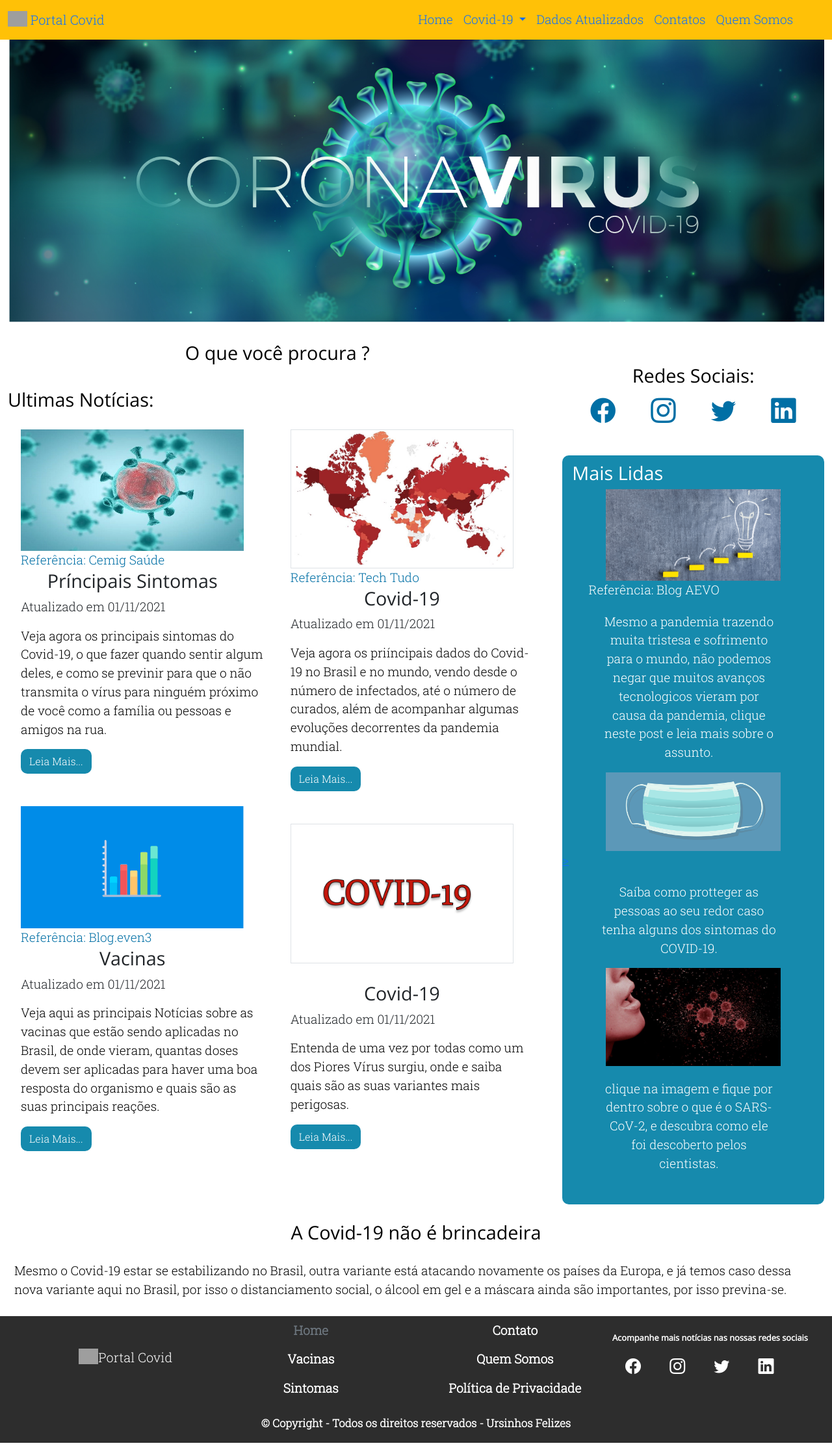
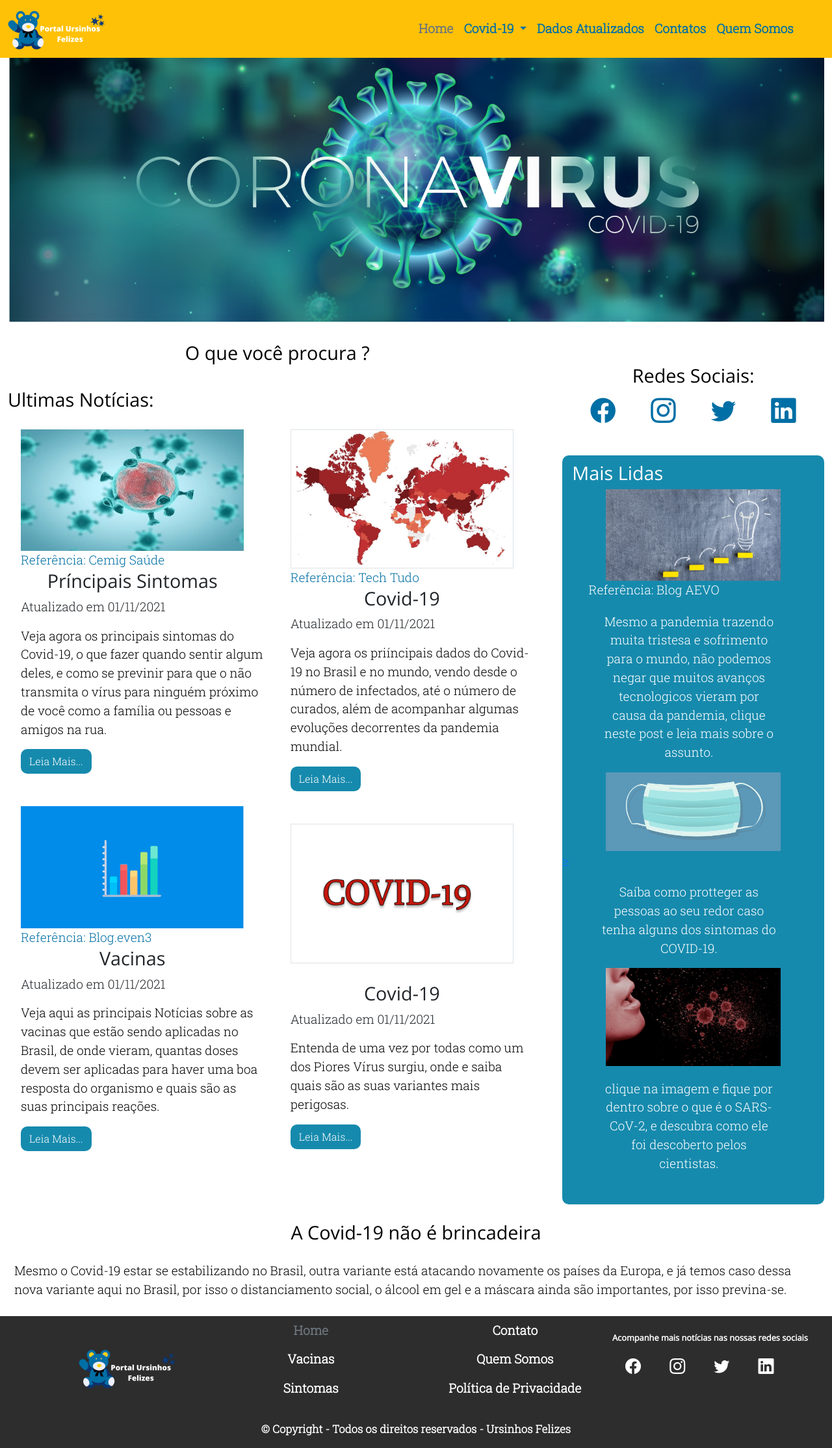
Before and after one commit to Allysson1/Projeto-integrador, a PHP site: page /index.php in a window 1280 px wide. Shown: the whole page at 65% size. Run offline with PHP 8.4, Linux system fonts and the light colour scheme; some libraries are stand-ins or nearby versions; grey boxes are pictures that could not be loaded.

Commit message:
adicionando logo e disable no header

```diff
--- a/css/estilo.css
+++ b/css/estilo.css
@@ -141,6 +141,18 @@ header {
   width: 100%;
 }
 
+.nav-home{
+  color: #006fa5;
+  font-weight: bold;
+}
+
+.nav-home:hover{
+  color:#fff;
+
+}
+
+
+
 #navbar {
   background-color: #ffd300;
 }
@@ -219,8 +231,9 @@ footer {
 @media (max-width:576px) {
   .nomebrand {
     color: #fff;
-    padding-left: 20%;
+    padding-left: 25%;
     text-align: center;
+
   }
 
   .predes {
@@ -330,6 +343,9 @@ margin-left: 10%;
   }
 }
 @media (min-width:1200px){
+
+
+
   .foot-redes {
     text-align:unset;
     margin-left: 0%;
--- a/footer.php
+++ b/footer.php
@@ -23,7 +23,7 @@
 <nav>
 
 <div class="col-12 col-sm-2 col-md-2 col-lg-1 col-xl-2 m-5 m-sm-5 m-md-5 m-lg-5 float-sm-start float-md-start float-lg-start">
-<a class="navbar-brand nomebrand" href="../Projeto-integrador/index.php"><img src="https://getbootstrap.com/docs/5.1/assets/brand/bootstrap-logo.svg" alt="logo ursinhos felizes" width="30" height="24" class="d-inline-block align-text-top" >Portal Covid</a>
+<a class="navbar-brand nomebrand" href="../Projeto-integrador/index.php"><img src="../projeto-integrador/images/logo2.png" alt="logo ursinhos felizes" class="d-inline-block align-text-top" ></a>
 </div>
 
 
--- a/header.php
+++ b/header.php
@@ -1,14 +1,15 @@
-<?php
-echo '
+
 <!DOCTYPE html>
 <html lang="pt-br">
 <body>
+
+<?php $page = basename($_SERVER['PHP_SELF']) ?>
+
+
       <nav class="navbar fixed-top navbar-expand-lg navbar-warning bg-warning" id="navbar">
           <div class="container-fluid">
               <a class="navbar-brand" href="../Projeto-integrador/index.php">
-                 <img src="https://getbootstrap.com/docs/5.1/assets/brand/bootstrap-logo.svg" alt="" width="30" height="24" class="d-inline-block align-text-top">
-                     Portal Covid
-               </a>
+                 <img src="../projeto-integrador/images/logo2.png" alt="logo ursinhos felizes" class="d-inline-block align-text-top"> </a>
                <button class="navbar-toggler"  type="button" data-bs-toggle="collapse" data-bs-target="#navbarToggleExternalContent" aria-controls="navbarToggleExternalContent" aria-expanded="false" aria-label="Toggle navigation">
 
                <span class="bi bi-list text-right btn-nav"></span>
@@ -18,26 +19,26 @@ echo '
             <div class="collapse navbar-collapse" id="navbarToggleExternalContent">
             <ul class="navbar-nav me-auto mb-2 mb-lg-0" id = "ul-nav">
             <li class="nav-item">
-              <a class="nav-link "  href="../Projeto-integrador/index.php">Home</a>
+              <a class="nav-link nav-home <?php if($page == "index.php"):echo "disabled"; endif; ?>"  href="../Projeto-integrador/index.php">Home</a>
             </li>
             <li class="nav-item dropdown">
-            <a class="nav-link dropdown-toggle" href="#"  role="button" data-bs-toggle="dropdown" aria-expanded="false">
+            <a class="nav-link nav-home dropdown-toggle " href="#"  role="button" data-bs-toggle="dropdown" aria-expanded="false">
               Covid-19
             </a>
             <ul class="dropdown-menu" id="nav-drop">
-            <li><a class="dropdown-item" href="../Projeto-integrador/covid.php" >O que é ?</a></li>
-              <li><a class="dropdown-item " href="../Projeto-integrador/sintomas.php" id="adrop">Sintomas</a></li>
-              <li><a class="dropdown-item " href="../Projeto-integrador/sobrevacinas.php" >Vacinas</a></li>
+            <li><a class="dropdown-item nav-home <?php if($page == "covid.php"):echo "disabled"; endif; ?>" href="../Projeto-integrador/covid.php" >O que é ?</a></li>
+              <li><a class="dropdown-item nav-home <?php if($page == "sintomas.php"):echo "disabled"; endif; ?>" href="../Projeto-integrador/sintomas.php" id="adrop">Sintomas</a></li>
+              <li><a class="dropdown-item nav-home <?php if($page == "sobrevacinas.php"):echo "disabled"; endif; ?>" href="../Projeto-integrador/sobrevacinas.php" >Vacinas</a></li>
             </ul>
             </li>
              <li class="nav-item">
-              <a class="nav-link" href="../Projeto-integrador/dados.php">Dados Atualizados</a>
+              <a class="nav-link nav-home <?php if($page == "dados.php"):echo "disabled"; endif; ?>" href="../Projeto-integrador/dados.php">Dados Atualizados</a>
              </li>
              <li class="nav-item">
-                <a class="nav-link" href="../Projeto-integrador/contato.php">Contatos</a>
+                <a class="nav-link nav-home <?php if($page == "contato.php"):echo "disabled"; endif; ?>" href="../Projeto-integrador/contato.php">Contatos</a>
              </li>
              <li class="nav-item">
-               <a class="nav-link" href="../Projeto-integrador/quem-somos.php">Quem Somos</a>
+               <a class="nav-link nav-home <?php if($page == "quem-somos.php"):echo "disabled"; endif; ?>" href="../Projeto-integrador/quem-somos.php">Quem Somos</a>
             </div>
             </ul>
           </div>
@@ -45,4 +46,4 @@ echo '
 
 </body>
 
-</html>';
+</html>
```
Also changed, not shown: images/logo2.png (added), images/twitter.svg (deleted).
